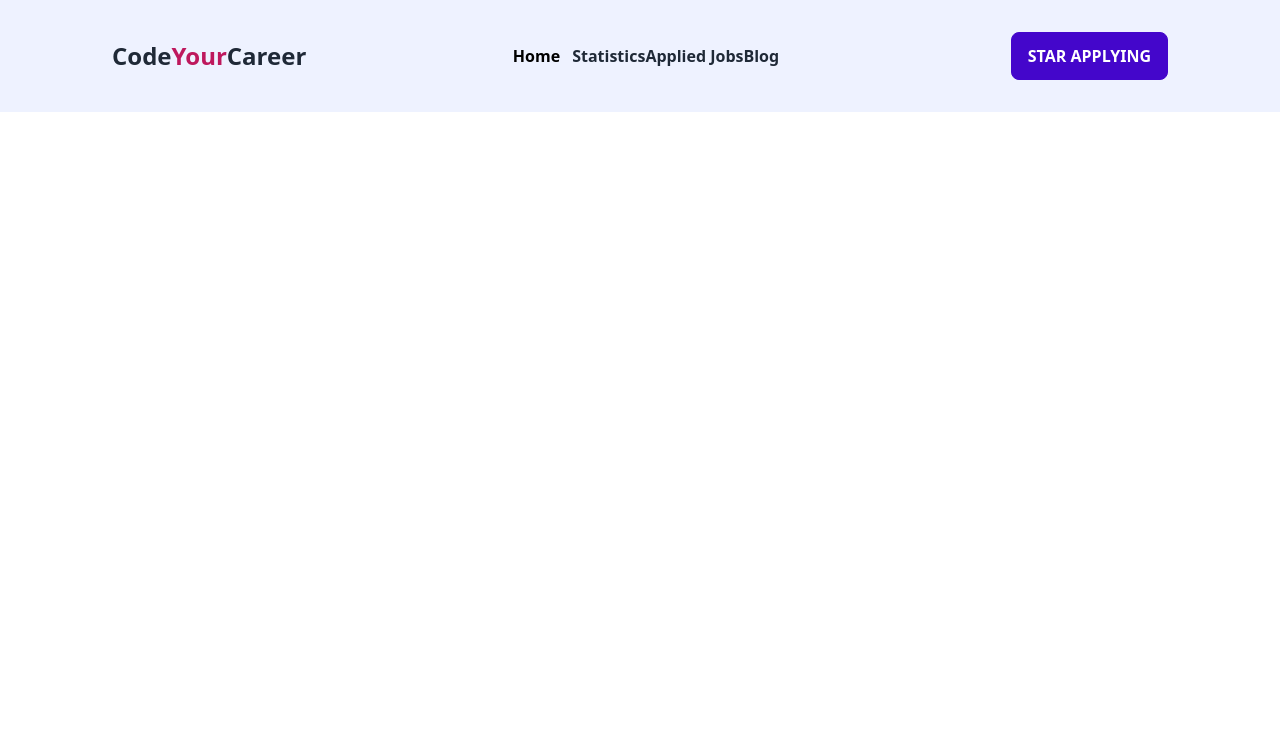
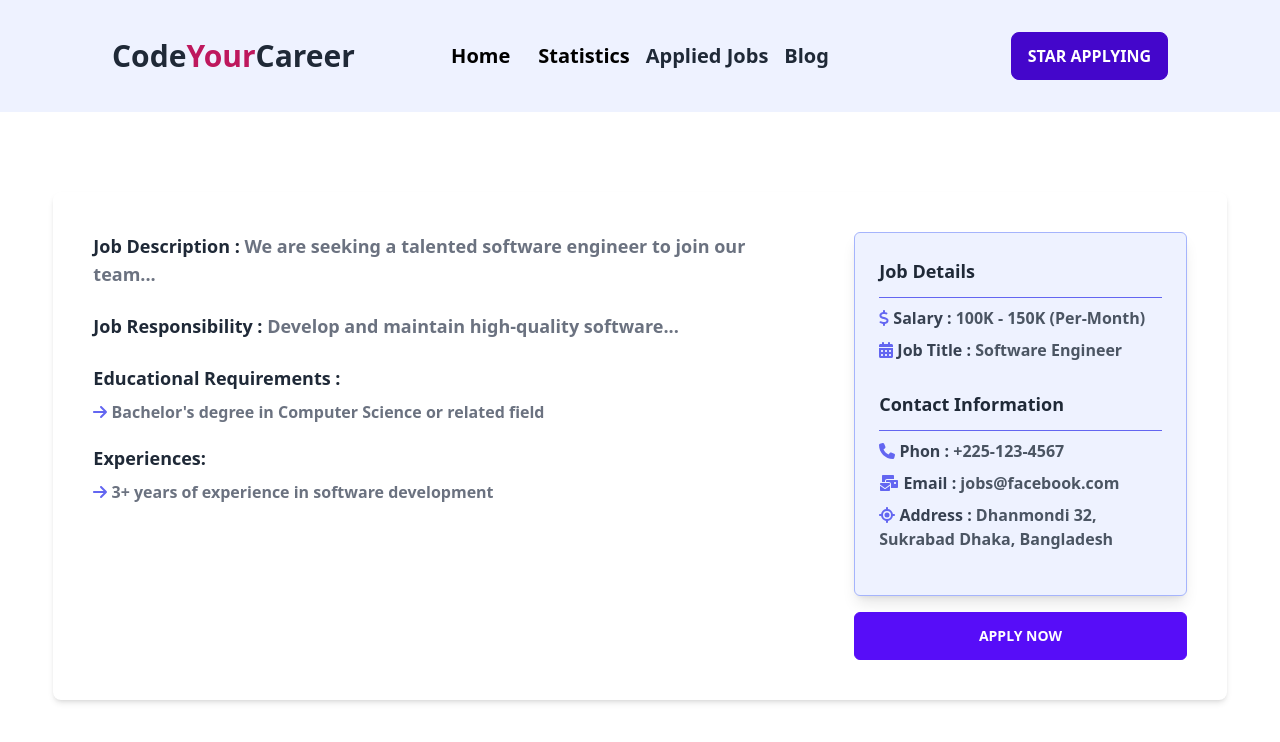
Before and after one commit to MD-TANVIR7462/Bright-Future, a React (Vite) app: page /Details/1 in a window 1280 px wide. Shown: the top 742 px of the page. Built offline with nearby package versions, Linux system fonts and the light colour scheme.

Commit message:
job details finished

```diff
--- a/public/brands.json
+++ b/public/brands.json
@@ -13,10 +13,10 @@
      "educational_requirements": "Bachelor's degree in Computer Science or related field",
      "experiences": "3+ years of experience in software development",
      "Address" : "Dhanmondi 32, Sukrabad Dhaka, Bangladesh",
-     "contact_information": {
-       "phone": "225-123-4567",
+
+       "phone": "+225-123-4567",
        "email": "jobs@facebook.com"
-     }
+
    },
    {
      "id": 2,
@@ -32,10 +32,10 @@
      "educational_requirements": "Bachelor's degree in Business Administration or related field",
      "experiences": "5+ years of experience in product management",
      "Address" : "Times Square, New York City,USA",
-     "contact_information": {
-       "phone": "555-123-4567",
+
+       "phone": "+555-123-4567",
        "email": "jobs@google.com"
-     }
+
    },
    {
      "id": 3,
@@ -51,10 +51,10 @@
      "educational_requirements": "Master's degree in Computer Science, Statistics, or related field",
      "experiences": "2+ years of experience in data science",
      "Address" : "La Rambla, 08002 Barcelona, Spain",
-     "contact_information": {
-       "phone": "533-125-4567",
+
+       "phone": "+533-125-4567",
        "email": "jobs@microsoft.com"
-     }
+
    },
    {
      "id": 4,
@@ -70,10 +70,10 @@
      "educational_requirements": "Bachelor's degree in Graphic Design or related field",
      "experiences": "3+ years of experience in UI/UX design",
      "Address" : "Shibuya City, Tokyo 150-0043, Japan",
-     "contact_information": {
-       "phone": "666-123-4567",
-       "email": "jobs@yahoo.com"
-     }
+
+       "phone": "+333-123-4567",
+       "email": "jobs@Netlify.com"
+
    },
 
  {
@@ -90,10 +90,10 @@
    "educational_requirements": "Bachelor's degree in Computer Science or related field",
    "experiences": "3+ years of professional software engineering experience",
    "Address" : "Tsim Sha Tsui, Hong Kong",
-   "contact_information": {
-     "phone": "995-555-5555",
+
+     "phone": "+995-555-5555",
      "email": "jobs@tesla.com"
-   }
+
  },
  {
    "id": 6,
@@ -109,10 +109,9 @@
    "educational_requirements": "Bachelor's degree in Computer Science, Business, or related field",
    "experiences": "5+ years of experience in product management, preferably in the technology industry",
    "Address" : "Nanshan District,China",
-   "contact_information": {
      "phone": "+86 755-86013388",
-     "email": "jobs@tencent.com"
-   }
+     "email": "jobs@Instagram.com"
+
  }
 
 ]
--- a/src/Components/Home/FeaturedJobCard.jsx
+++ b/src/Components/Home/FeaturedJobCard.jsx
@@ -17,7 +17,7 @@ const navigate = useNavigate()
       }
    return (
       <div>
-         <div className="card m-4 md:m-0 rounded-lg  bg-base-100 shadow-lg border border-gray-200 p-7">
+         <div className="card m-4 md:m-0 rounded-lg  bg-white shadow-lg border border-gray-200 p-7">
             <img src={company_logo} alt="" className='w-28 h-24  object-cover ' />
             <h2 className="card-title pt-1 font-bold">{job_title}</h2>
             <p className='font-semibold py-2 text-lg'>{company_name}</p>
@@ -27,8 +27,8 @@ const navigate = useNavigate()
                   {fulltime_or_parttime}</button>
             </div>
             <div className='md:flex gap-6 mb-3'>
-               <p className='font-bold text-gray-600 pt-3'><FontAwesomeIcon icon={faLocationDot} />  {location}</p>
-               <p className='font-bold text-gray-600 pt-3'><FontAwesomeIcon icon={faDollarSign} /> Salary : {salary}</p>
+               <p className='font-bold text-gray-600 pt-3'> <span className='text-indigo-500'><FontAwesomeIcon icon={faLocationDot}/></span>  {location}</p>
+               <p className='font-bold text-gray-600 pt-3'> <span className='text-indigo-500'><FontAwesomeIcon icon={faDollarSign} /> </span> Salary : {salary}</p>
 
             </div>
             <p className='w-36'>
--- a/src/Components/Nav/Nav.jsx
+++ b/src/Components/Nav/Nav.jsx
@@ -22,14 +22,14 @@ const Nav = () => {
               <li> <a className={({ isActive }) => isActive ? "text-blue-800 pl-4" : "'text-black  pl-4 "}> Blog</a></li>
             </ul>
           </div>
-          <a className=" font-bold text-base md:text-2xl">Code<span className='text-pink-700'>Your</span>Career</a>
+          <a className=" font-bold text-base md:text-3xl">Code<span className='text-pink-700'>Your</span>Career</a>
         </div>
-        <div className="navbar-center hidden lg:flex ">
+        <div className="navbar-center hidden lg:flex text-xl ">
           <ul className="menu menu-horizontal  font-bold mx-5">
-            <NavLink to={'/'} className={({ isActive }) => isActive ? 'text-indigo-700 mr-3' : 'text-black mx-3'}>Home</NavLink>
-            <a className={({ isActive }) => isActive ? "text-blue-800 pl-4" : "text-black pl-4"}> Statistics</a>
-            <a className={({ isActive }) => isActive ? "text-blue-800 pl-4" : "'text-black  pl-4 "}> Applied Jobs</a>
-            <a className={({ isActive }) => isActive ? "text-blue-800 pl-4" : "'text-black  pl-4 "}>Blog</a>
+            <NavLink to={'/'} className={({ isActive }) => isActive ? 'text-indigo-700 mr-3 ' : 'text-black mr-3'}>Home</NavLink>
+            <NavLink to={'statis'} className={({ isActive }) => isActive ? "text-blue-800 pl-4" : "text-black pl-4"}> Statistics</NavLink >
+            <NavLink to={'Apply'} className={({ isActive }) => isActive ? "text-blue-800 pl-4" : "'text-black  pl-4 "}> Applied Jobs</NavLink >
+            <NavLink to={'Blog'} className={({ isActive }) => isActive ? "text-blue-800 pl-4" : "'text-black  pl-4 "}>Blog</NavLink >
 
           </ul>
         </div>
--- a/src/Components/details/Details.jsx
+++ b/src/Components/details/Details.jsx
@@ -1,24 +1,30 @@
 import React, { useEffect, useState } from 'react';
 import { useLoaderData, useParams } from 'react-router-dom';
+import DetailsCard from './DetailsCard';
 
 const Details = () => {
-  const [details,setDetails]=useState([])
 
-useEffect(()=>{
-   fetch('/brands.json')
-   .then(res=>res.json())
-   .then(data=>setDetails(data))
-},[])
+   const [details, setDetails] = useState([])
+   const load = useLoaderData()
+   const y = useParams()
+
+   const { CardId } = y
+   const dynamicCardID = parseInt(CardId)
+   const DynamicData = load.find(card => card.id === dynamicCardID)
 
 
-  console.log(details)
+
+   useEffect(() => {
+
+      setDetails(DynamicData)
+   }, [setDetails])
 
 
-   const dynamicID = useParams()
- const dynamicCardID=dynamicID.CardId
+   // console.log(details)
+
    return (
-      <div>
-
+      <div className='my-20'>
+<DetailsCard details={details}></DetailsCard>
       </div>
    );
 };
--- a/src/Components/details/DetailsCard.jsx
+++ b/src/Components/details/DetailsCard.jsx
@@ -1,17 +1,69 @@
 import React from 'react';
+import { FontAwesomeIcon } from '@fortawesome/react-fontawesome';
+import { faArrowRight,faDollarSign,faCalendarDays,faPhone,faLocation,faMailBulk } from '@fortawesome/free-solid-svg-icons'
 
-const DetailsCard = () => {
+const DetailsCard = ({ details }) => {
+   const { company_name, educational_requirements, experiences
+      , Address, company_logo, fulltime_or_parttime,
+      id, job_description, job_responsibility, job_title, location
+      , remote_or_onsite, salary,phone,email } = details
+
+
    return (
-      <div>
-         <div>
-<p>Job Description : </p>
-<p>Job Responsibility : </p>
-<p></p>
-<p></p>
+      <div className='  md:w-11/12 shadow-md rounded-lg p-4 bg-white
+       md:grid grid-cols-3 gap-12 mx-auto md:p-10'>
+         <div className='col-span-2 mb-10 md:mb-0'>
+            <p className='mb-6 text-lg'> <span className='font-bold mb-8'>Job Description :</span> <span className=' font-semibold text-gray-500'>{job_description}</span>  </p>
+            <p className='mb-6 text-lg'> <span className='font-bold mb-8'>Job Responsibility :</span>  <span className=' font-semibold text-gray-500'>{job_responsibility}</span> </p>
+            <p className=' text-lg'><span className='font-bold mb-8'>Educational Requirements :</span> </p>
+            <p className='mt-2 mb-5 font-semibold text-gray-500'><span className='text-indigo-500'> <FontAwesomeIcon icon={faArrowRight} /></span>  {educational_requirements}</p>
+            <p className=' text-lg'><span className='font-bold mb-8 '>Experiences:</span></p>
+            <p className='mt-2 font-semibold text-gray-500'><span className='text-indigo-500'> <FontAwesomeIcon icon={faArrowRight} /></span> {experiences}</p>
          </div>
-         <div>
 
+
+<div >
+<div className='card p-6 rounded-md shadow-lg border border-indigo-300 bg-indigo-50'>
+            <p className='font-bold mb-3 text-lg '>Job Details</p>
+            <hr  className='border-1 border-indigo-500'/>
+
+             <p className='py-2'>
+               <span className='text-indigo-500'><FontAwesomeIcon icon={faDollarSign} /></span>
+               <span className='font-bold text-gray-700'>  Salary :</span>
+               <span className='font-semibold text-gray-600'> {salary} <span>(Per-Month)</span> </span>
+            </p>
+
+
+             <p className='pb-5'>
+             <span className='text-indigo-500'> <FontAwesomeIcon icon={faCalendarDays} /></span>
+               <span className='font-bold text-gray-700'>  Job Title : </span>
+               <span className='font-semibold text-gray-600'> {job_title}</span>
+            </p>
+
+            <p className='font-bold mb-3 text-lg mt-2 '>Contact Information</p>
+            <hr  className='border-1 border-indigo-500'/>
+
+
+            <p className='py-2'>
+             <span className='text-indigo-500'> <FontAwesomeIcon icon={faPhone} /> </span>
+               <span className='font-bold text-gray-700'>  Phon : </span>
+               <span className='font-semibold text-gray-600'> {phone}</span>
+            </p>
+            <p className='pb-2'>
+             <span className='text-indigo-500'> <FontAwesomeIcon icon={faMailBulk} /> </span>
+               <span className='font-bold text-gray-700'>   Email : </span>
+               <span className='font-semibold text-gray-600'> {email}</span>
+            </p>
+            <p className='pb-5'>
+             <span className='text-indigo-500'> <FontAwesomeIcon icon={faLocation} /> </span>
+               <span className='font-bold text-gray-700'>   Address : </span>
+               <span className='font-semibold text-gray-600'> {Address}</span>
+            </p>
          </div>
+         <button className='btn btn-primary w-full mt-4 rounded-md'>Apply Now</button>
+</div>
+
+
       </div>
    );
 };
--- a/src/main.jsx
+++ b/src/main.jsx
@@ -25,7 +25,7 @@ const router =createBrowserRouter([
       {
         path:'/Details/:CardId',
         element:<Details></Details>,
-
+       loader:()=>fetch('/brands.json')
 
       }
 
```
